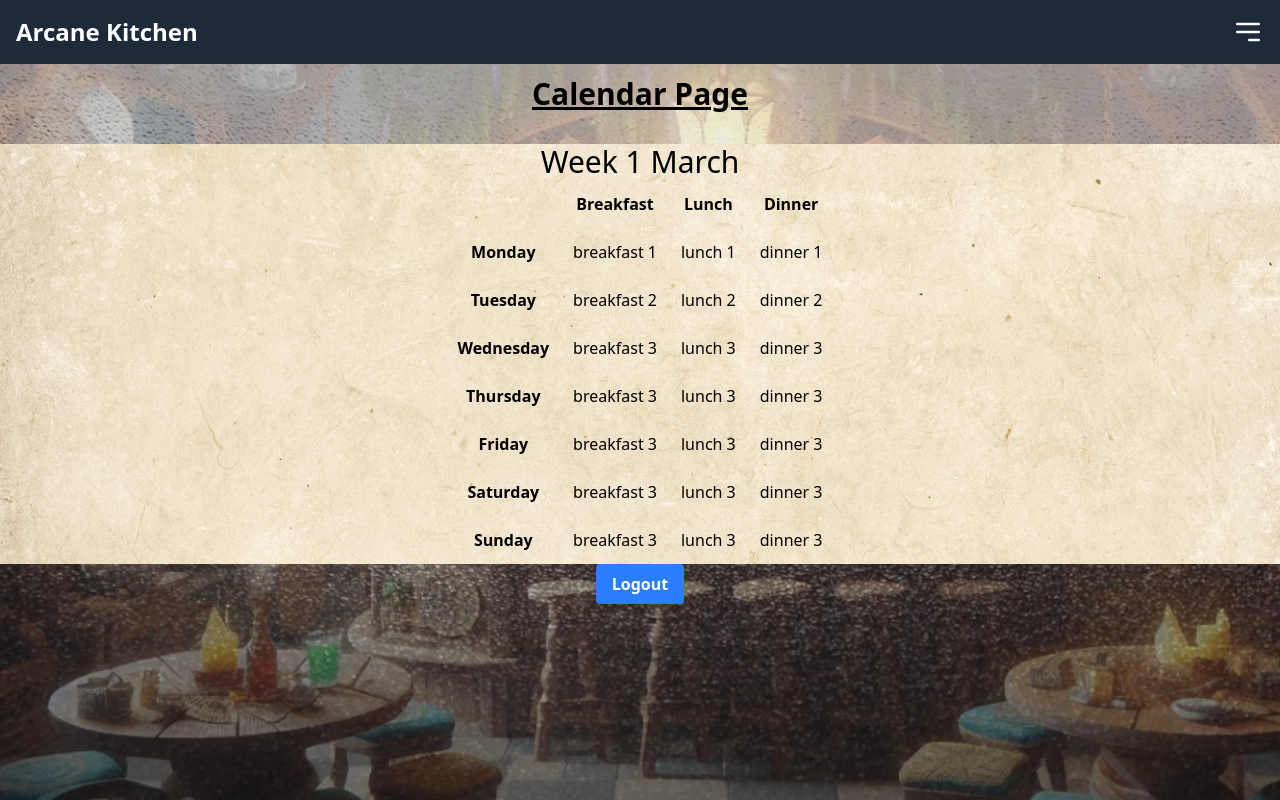
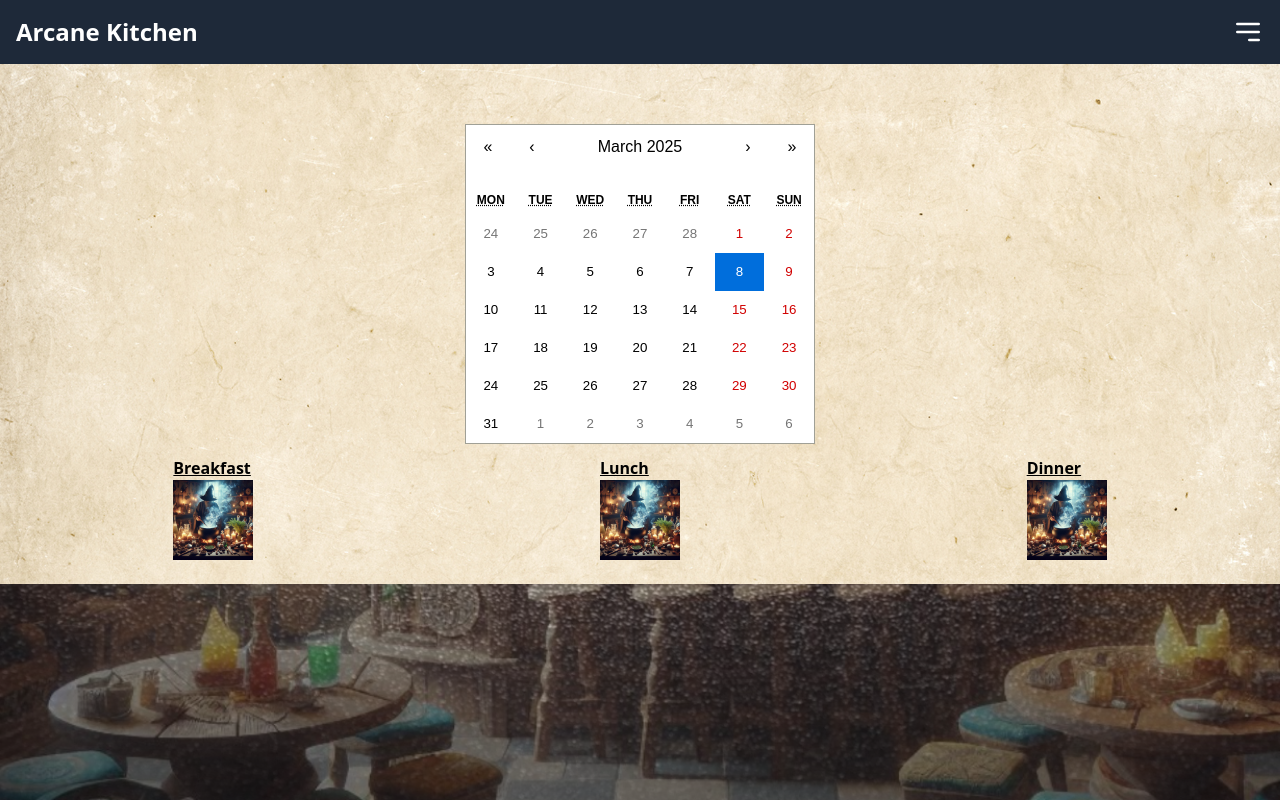
Before and after one commit to Arcane-Kitchen/client, a React (Vite) app: page /calendar in a window 1280 px wide. Built offline with nearby package versions, Linux system fonts and the light colour scheme; no server answers.

Commit message:
feat: dates now update on calendar

```diff
--- a/package.json
+++ b/package.json
@@ -13,6 +13,7 @@
   "dependencies": {
     "@supabase/supabase-js": "^2.49.1",
     "@tailwindcss/vite": "^4.0.10",
+    "moment": "^2.30.1",
     "react": "^19.0.0",
     "react-calendar": "^5.1.0",
     "react-dom": "^19.0.0",
--- a/src/components/CalendarPage.tsx
+++ b/src/components/CalendarPage.tsx
@@ -1,112 +1,37 @@
-import React from "react";
-import { useAuth } from "../Auth/AuthContext";
-import { useNavigate } from "react-router-dom";
+import React, { useState } from "react";
 import Navbar from "./Navbar";
+import Calendar from "react-calendar";
+import "react-calendar/dist/Calendar.css";
+import wizard from "../assets/wizard.jpg";
+
+type ValuePiece = Date | null;
+
+type Value = ValuePiece | [ValuePiece, ValuePiece];
 
 const CalendarPage: React.FC = () => {
-  const { signOut } = useAuth();
-  const navigate = useNavigate();
-
-  const handleLogout = async () => {
-    try {
-      await signOut();
-      navigate("/login");
-    } catch (error) {
-      console.error("An error occurred: ", error);
-    }
-  };
+  const [value, onChange] = useState<Value>(new Date());
 
   return (
     <div className="bg-[url('./assets/background.png')] bg-cover min-h-screen flex flex-col items-center pt-16">
       <Navbar />
-      <h1 className="text-3xl font-bold underline text-black mb-8 mt-3">
-        Calendar Page
-      </h1>
+      <div className="bg-[url('./assets/paper-box.png')] w-full h-full flex items-center flex-col">
+        <Calendar className={"mt-15 mb-3"} onChange={onChange} value={value} />
+        <div className="flex justify-around w-full mb-6">
+          <div>
+            <h2 className="font-bold underline">Breakfast</h2>
+            <img className="size-20" src={wizard} alt="" />
+          </div>
 
-      <div className="bg-[url('./assets/paper-box.png')] w-full h-full flex items-center flex-col">
-        <h1 className="text-3xl">Week 1 March</h1>
-        <table className="">
-          <thead>
-            <tr>
-              <th scope="col" className="p-3"></th>
-              <th scope="col" className="p-3">
-                Breakfast
-              </th>
-              <th scope="col" className="p-3">
-                Lunch
-              </th>
-              <th scope="col" className="p-3">
-                Dinner
-              </th>
-            </tr>
-          </thead>
-          <tbody>
-            <tr>
-              <th scope="row" className="p-3">
-                Monday
-              </th>
-              <td className="p-3">breakfast 1</td>
-              <td className="p-3">lunch 1</td>
-              <td className="p-3">dinner 1</td>
-            </tr>
-            <tr>
-              <th scope="row" className="p-3">
-                Tuesday
-              </th>
-              <td className="p-3">breakfast 2</td>
-              <td className="p-3">lunch 2</td>
-              <td className="p-3">dinner 2</td>
-            </tr>
-            <tr>
-              <th scope="row" className="p-3">
-                Wednesday
-              </th>
-              <td className="p-3">breakfast 3</td>
-              <td className="p-3">lunch 3</td>
-              <td className="p-3">dinner 3</td>
-            </tr>
-            <tr>
-              <th scope="row" className="p-3">
-                Thursday
-              </th>
-              <td className="p-3">breakfast 3</td>
-              <td className="p-3">lunch 3</td>
-              <td className="p-3">dinner 3</td>
-            </tr>
-            <tr>
-              <th scope="row" className="p-3">
-                Friday
-              </th>
-              <td className="p-3">breakfast 3</td>
-              <td className="p-3">lunch 3</td>
-              <td className="p-3">dinner 3</td>
-            </tr>
-            <tr>
-              <th scope="row" className="p-3">
-                Saturday
-              </th>
-              <td className="p-3">breakfast 3</td>
-              <td className="p-3">lunch 3</td>
-              <td className="p-3">dinner 3</td>
-            </tr>
-            <tr>
-              <th scope="row" className="p-3">
-                Sunday
-              </th>
-              <td className="p-3">breakfast 3</td>
-              <td className="p-3">lunch 3</td>
-              <td className="p-3">dinner 3</td>
-            </tr>
-          </tbody>
-        </table>
+          <div>
+            <h2 className="font-bold underline">Lunch</h2>
+            <img className="size-20" src={wizard} alt="" />
+          </div>
+          <div>
+            <h2 className="font-bold underline">Dinner</h2>
+            <img className="size-20" src={wizard} alt="" />
+          </div>
+        </div>
       </div>
-
-      <button
-        className="bg-blue-500 hover:bg-blue-700 text-white font-bold py-2 px-4 rounded focus:outline-none focus:shadow-outline"
-        onClick={handleLogout}
-      >
-        Logout
-      </button>
     </div>
   );
 };
```
Also changed, not shown: 1 other file (tests, documents, lock files or other folders).
